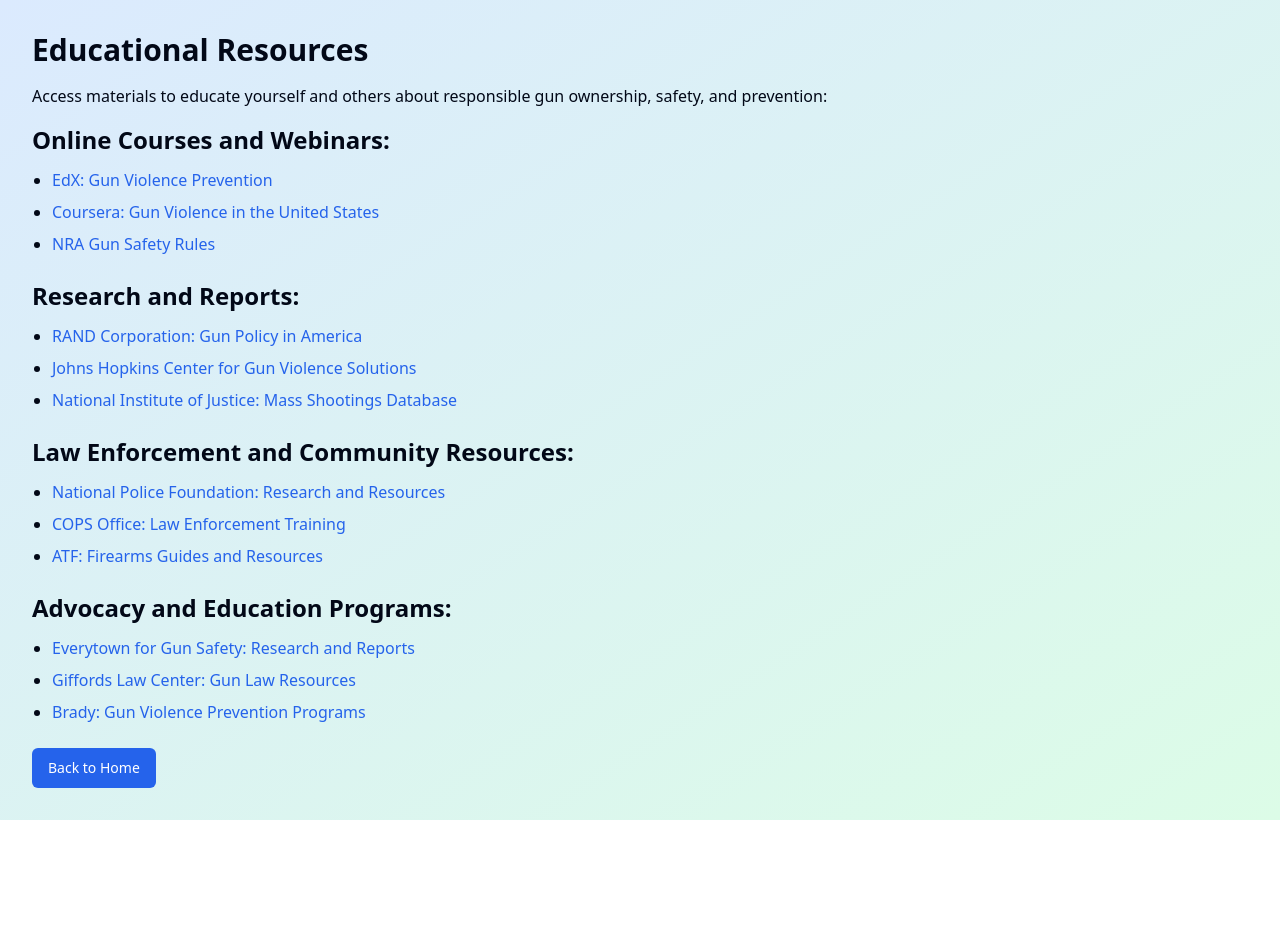
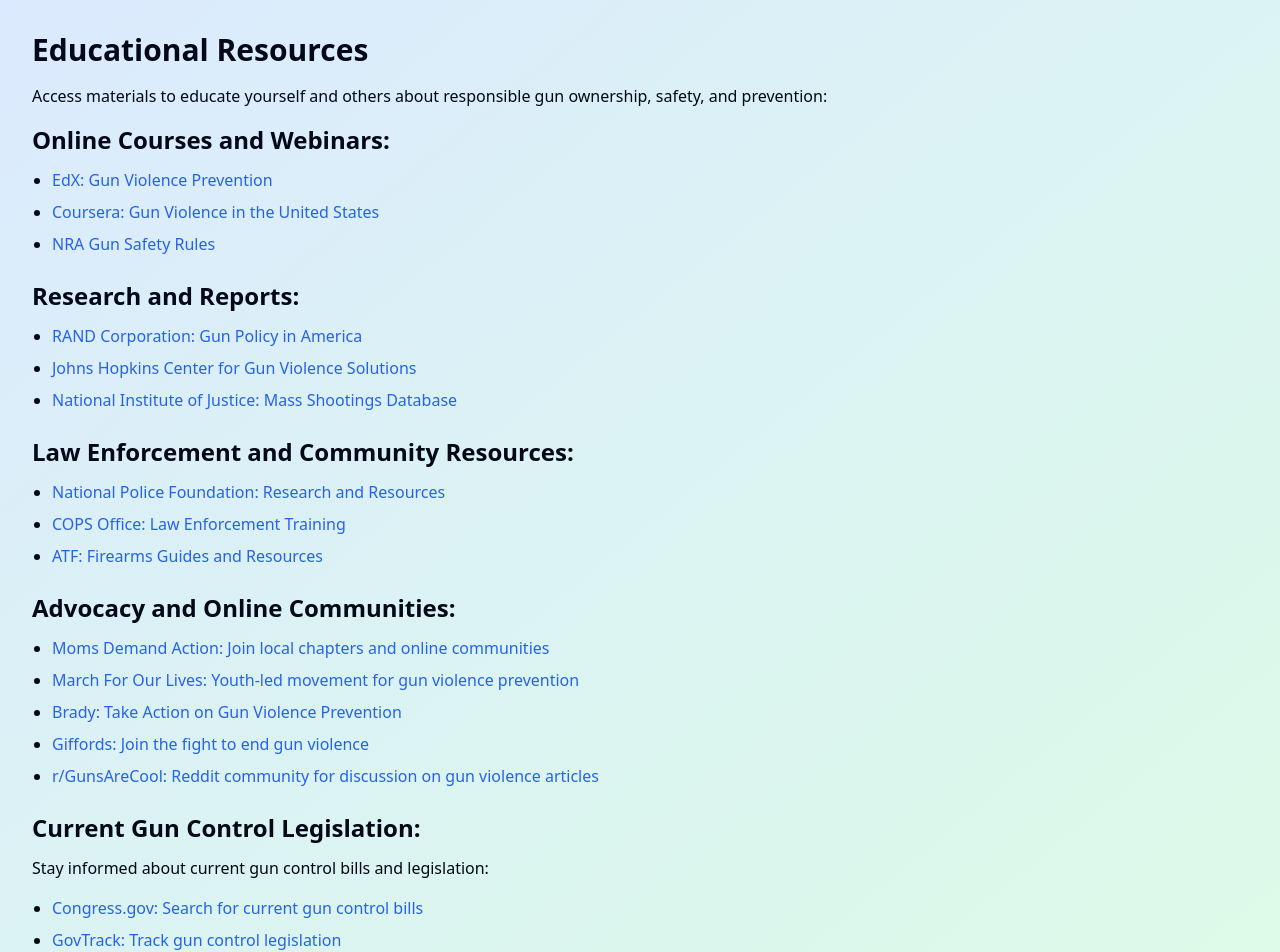
Before and after one commit to yashvipmodi/safety-spark-collective, a React (Vite) app: page /educational-resources in a window 1280 px wide. Shown: the top 952 px of the page. Before the commit the page ends 820 px from the top, so only its background shows below. Built offline with nearby package versions, Linux system fonts and the light colour scheme.

Commit message:
Add advocacy information for gun control
Included details on gun control bills and online resources for advocacy. Added suggestions for connecting with advocacy groups and platforms to promote gun safety and legislation awareness.
[skip gpt_engineer]

```diff
--- a/src/pages/EducationalResources.jsx
+++ b/src/pages/EducationalResources.jsx
@@ -4,8 +4,8 @@ import { Link } from 'react-router-dom';
 
 const EducationalResources = () => {
   return (
-    <div className="min-h-screen bg-gradient-to-br from-blue-100 to-green-100 p-8">
-      <h1 className="text-3xl font-bold mb-4">Educational Resources</h1>
+    <div className="min-h-screen bg-gradient-to-br from-blue-100 to-green-100 p-4 md:p-8">
+      <h1 className="text-2xl md:text-3xl font-bold mb-4">Educational Resources</h1>
       <p className="mb-4">Access materials to educate yourself and others about responsible gun ownership, safety, and prevention:</p>
 
       <h2 className="text-2xl font-semibold mb-3">Online Courses and Webinars:</h2>
@@ -29,11 +29,20 @@ const EducationalResources = () => {
         <li><a href="https://www.atf.gov/firearms/firearms-guides-importation-verification-firearms-gun-control-act-definitions" className="text-blue-600 hover:underline" target="_blank" rel="noopener noreferrer">ATF: Firearms Guides and Resources</a></li>
       </ul>
 
-      <h2 className="text-2xl font-semibold mb-3">Advocacy and Education Programs:</h2>
+      <h2 className="text-xl md:text-2xl font-semibold mb-3">Advocacy and Online Communities:</h2>
       <ul className="list-disc pl-5 mb-6 space-y-2">
-        <li><a href="https://everytownresearch.org/report/gun-violence-in-america/" className="text-blue-600 hover:underline" target="_blank" rel="noopener noreferrer">Everytown for Gun Safety: Research and Reports</a></li>
-        <li><a href="https://giffords.org/lawcenter/" className="text-blue-600 hover:underline" target="_blank" rel="noopener noreferrer">Giffords Law Center: Gun Law Resources</a></li>
-        <li><a href="https://www.bradyunited.org/programs" className="text-blue-600 hover:underline" target="_blank" rel="noopener noreferrer">Brady: Gun Violence Prevention Programs</a></li>
+        <li><a href="https://momsdemandaction.org/" className="text-blue-600 hover:underline" target="_blank" rel="noopener noreferrer">Moms Demand Action: Join local chapters and online communities</a></li>
+        <li><a href="https://marchforourlives.com/" className="text-blue-600 hover:underline" target="_blank" rel="noopener noreferrer">March For Our Lives: Youth-led movement for gun violence prevention</a></li>
+        <li><a href="https://www.bradyunited.org/take-action" className="text-blue-600 hover:underline" target="_blank" rel="noopener noreferrer">Brady: Take Action on Gun Violence Prevention</a></li>
+        <li><a href="https://giffords.org/action/" className="text-blue-600 hover:underline" target="_blank" rel="noopener noreferrer">Giffords: Join the fight to end gun violence</a></li>
+        <li><a href="https://www.reddit.com/r/GunsAreCool/" className="text-blue-600 hover:underline" target="_blank" rel="noopener noreferrer">r/GunsAreCool: Reddit community for discussion on gun violence articles</a></li>
+      </ul>
+
+      <h2 className="text-xl md:text-2xl font-semibold mb-3">Current Gun Control Legislation:</h2>
+      <p className="mb-4">Stay informed about current gun control bills and legislation:</p>
+      <ul className="list-disc pl-5 mb-6 space-y-2">
+        <li><a href="https://www.congress.gov/search?q={%22source%22:%22legislation%22,%22search%22:%22gun%20control%22}" className="text-blue-600 hover:underline" target="_blank" rel="noopener noreferrer">Congress.gov: Search for current gun control bills</a></li>
+        <li><a href="https://www.govtrack.us/congress/bills/subjects/firearms_and_explosives/5977" className="text-blue-600 hover:underline" target="_blank" rel="noopener noreferrer">GovTrack: Track gun control legislation</a></li>
       </ul>
 
       <Link to="/">
```
